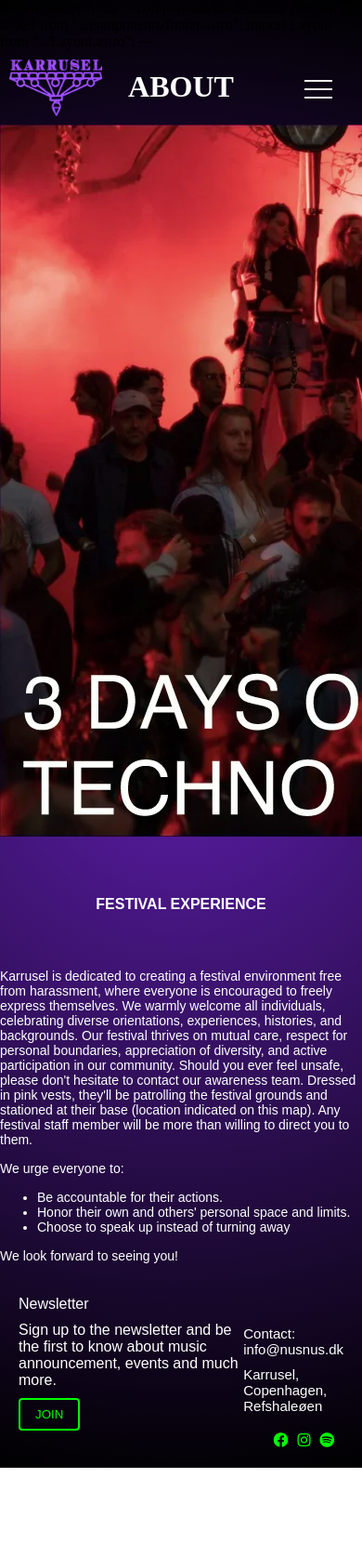
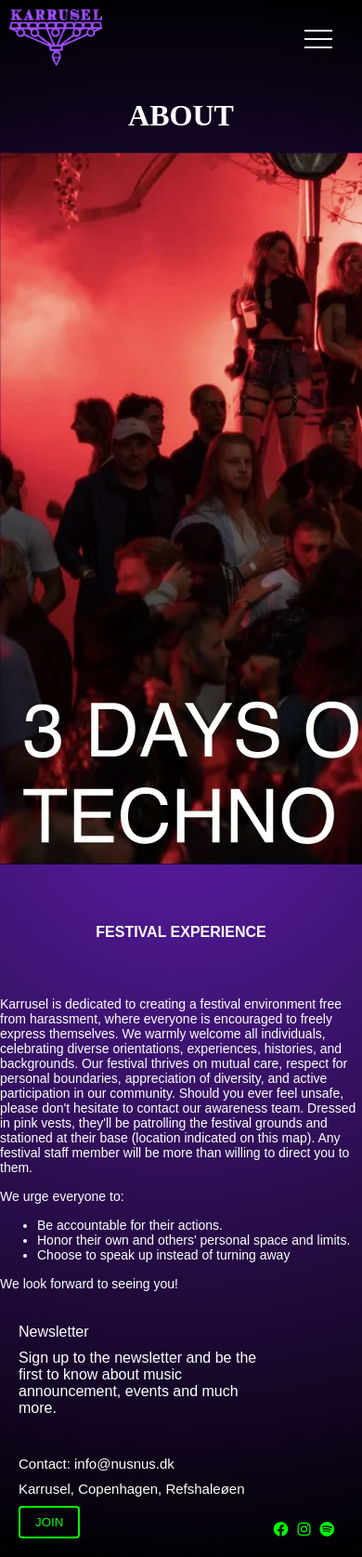
Before and after one commit to mala0009/projekt, an Astro site: page /about in a window 390 px wide. Shown: the top 1675 px of the page at 93% size. Before the commit the page ends 1579 px from the top, so only its background shows below. Built offline with nearby package versions, Linux system fonts and the light colour scheme; Astro itself is replaced by a stand-in of ours; a web font is replaced by a local one.

Commit message:
footer, header, index

```diff
--- a/src/components/footer.astro
+++ b/src/components/footer.astro
@@ -9,6 +9,12 @@
       <div class="newsletter">
         <div class="newsletter">Newsletter</div>
         <div>Sign up to the newsletter and be the first to know about music announcement, events and much more.</div>
+        <div class="mobileshow">
+          <div class="kontakt_info">
+            <div>Contact: info@nusnus.dk</div>
+            <div>Karrusel, Copenhagen, Refshaleøen</div>
+          </div>
+        </div>
         <form action="join">
           <button type="submit">JOIN</button>
         </form>
@@ -16,7 +22,7 @@
     </div>
 
     <div class="right-section">
-      <div class="kontakt_info">
+      <div class="kontakt_info mobilehide">
         <div>Contact: info@nusnus.dk</div>
         <div>Karrusel, Copenhagen, Refshaleøen</div>
       </div>
@@ -33,10 +39,6 @@
   footer {
     color: #fff;
     padding: 20px;
-    display: flex;
-    flex-wrap: wrap; /* Tillad linjebrydning */
-    justify-content: space-between;
-    align-items: flex-start;
     font-family: Arial, Helvetica, sans-serif;
   }
 
@@ -106,4 +108,25 @@
   .social-icons a:hover {
     text-decoration: underline;
   }
+
+  .mobileshow {
+    display: none;
+  }
+
+  .mobilehide {
+    display: block;
+  }
+  @media screen and (max-width: 767px) {
+    .mobileshow {
+      display: block;
+    }
+
+    .mobilehide {
+      display: none;
+    }
+    .right-section {
+      display: grid;
+      align-content: end;
+    }
+  }
 </style>
--- a/src/components/header.astro
+++ b/src/components/header.astro
@@ -1,8 +1,8 @@
+---
+const { staticNav } = Astro.props;
 ---
 
----
-
-<nav>
+<nav class={staticNav ? "static" : null}>
   <div class="logo">
     <a href="/">
       <img src="/img/logopt2.png" alt="Logo" />
@@ -30,10 +30,13 @@
     justify-content: space-between;
     align-items: center;
     width: 100%;
-    position: absolute;
+    /* position: absolute; */
     z-index: 50;
   }
 
+  .static {
+    position: absolute;
+  }
   .logo img {
     width: 100px;
     margin: 10px;
--- a/src/layouts/Layout.astro
+++ b/src/layouts/Layout.astro
@@ -2,6 +2,7 @@
 import "../styles/style.css";
 import Navigation from "../components/header.astro";
 import Footer from "../components/footer.astro";
+const { staticNav } = Astro.props;
 ---
 
 <html lang="en">
@@ -13,7 +14,7 @@ import Footer from "../components/footer.astro";
     <title>Astro</title>
   </head>
   <body>
-    <Navigation />
+    <Navigation staticNav={staticNav} />
     <main>
       <slot />
     </main>
--- a/src/pages/about.astro
+++ b/src/pages/about.astro
@@ -1,9 +1,9 @@
 ---
 import "../styles/style.css";
 import Layout from "../layouts/Layout.astro";
+import header from "../components/header.astro";
+import footer from "../components/footer.astro";
 ---
-
-import header from "../components/header.astro"; import footer from "../components/footer.astro"; import Layout from "../Layout.astro"; ---
 
 <Layout>
   <h1>ABOUT</h1>
```
Also changed, not shown: src/pages/index.astro (+4 -4 lines).
